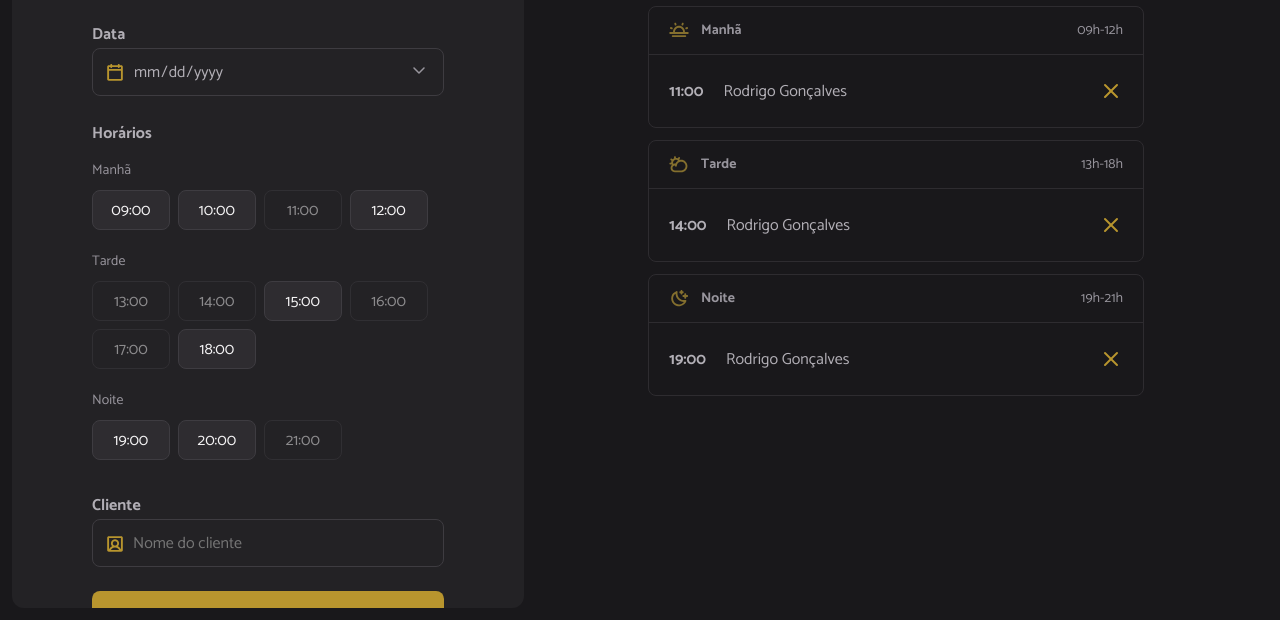
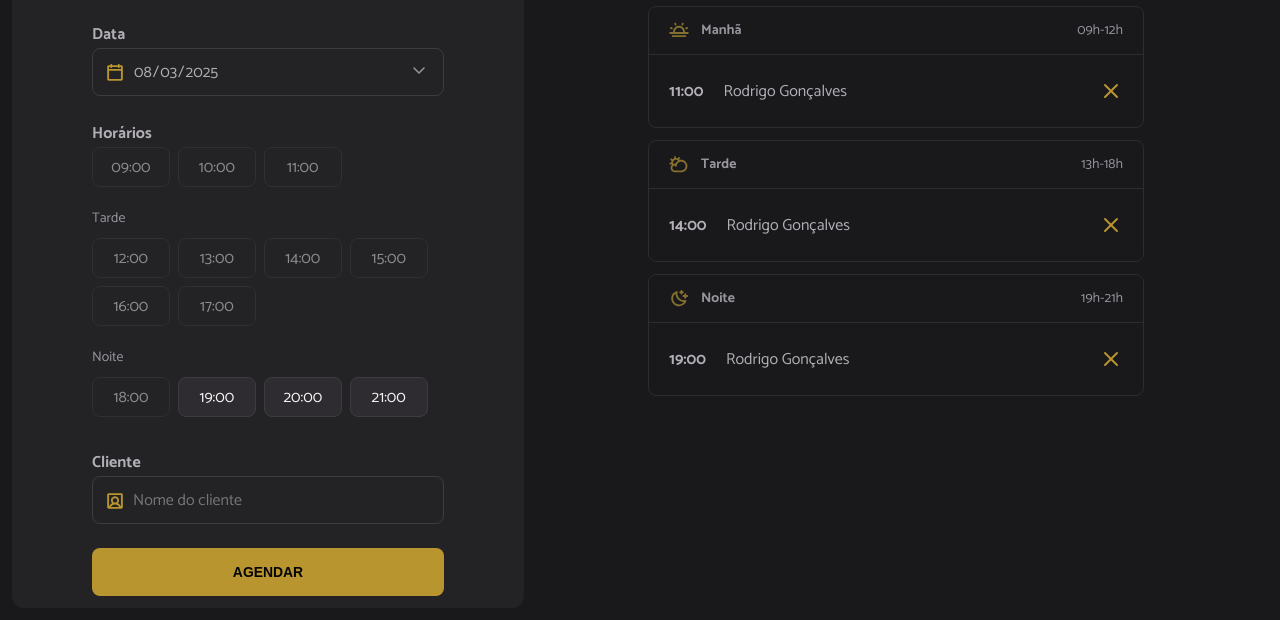
Before and after one commit to gpradotech/RKT.FFS-10.HairDay, a website built with webpack: page index.html in a window 1280 px wide. Shown: the part 180-800 px from the top of the page. Built offline with nearby package versions, Linux system fonts and the light colour scheme.

Commit message:
Manipulando o form

```diff
--- a/index.html
+++ b/index.html
@@ -36,68 +36,28 @@
 
         <span class="label">Horários</span>
         <ul id="hours" class="hours" aria-label="Horários disponíveis de manhã">
-          <!-- Exemplo: Manhã -->
+          <!-- Exemplo: Manhã
           <li data-period="morning" class="hour-period">Manhã</li>
           <li data-period="morning" value="09:00" class="hour hour-available">
             09:00
-          </li>
-          <li data-period="morning" value="10:00" class="hour hour-available">
-            10:00
-          </li>
-          <li data-period="morning" value="11:00" class="hour hour-unavailable">
-            11:00
-          </li>
-          <li data-period="morning" value="12:00" class="hour hour-available">
-            12:00
-          </li>
-          <!-- Exemplo: Tarde  -->
-          <li data-period="morning" class="hour-period">Tarde</li>
+          </li> -->
+
+          <!-- Exemplo: Tarde
+          <li data-period="afternoon" class="hour-period">Tarde</li>
           <li
             data-period="afternoon"
             value="13:00"
             class="hour hour-unavailable"
           >
             13:00
-          </li>
-          <li
-            data-period="afternoon"
-            value="14:00"
-            class="hour hour-unavailable"
-          >
-            14:00
-          </li>
-          <li data-period="afternoon" value="15:00" class="hour hour-available">
-            15:00
-          </li>
-          <li
-            data-period="afternoon"
-            value="16:00"
-            class="hour hour-unavailable"
-          >
-            16:00
-          </li>
-          <li
-            data-period="afternoon"
-            value="17:00"
-            class="hour hour-unavailable"
-          >
-            17:00
-          </li>
-          <li data-period="afternoon" value="18:00" class="hour hour-available">
-            18:00
-          </li>
-          <!-- Exemplo: Noite -->
-          <li data-period="morning" class="hour-period">Noite</li>
+          </li> -->
+
+          <!-- Exemplo: Noite
+          <li data-period="night" class="hour-period">Noite</li>
 
           <li data-period="night" value="19:00" class="hour hour-available">
             19:00
-          </li>
-          <li data-period="night" value="20:00" class="hour hour-available">
-            20:00
-          </li>
-          <li data-period="night" value="21:00" class="hour hour-unavailable">
-            21:00
-          </li>
+          </li> -->
         </ul>
 
         <label for="client" class="label">Cliente</label>
--- /dev/null
+++ b/src/modules/form/date-change.js
@@ -0,0 +1,7 @@
+import { schedulesDay } from "../schedules/load.js"
+
+// Seleciona o input de data
+const selectedDate = document.getElementById("date");
+
+// Recarrega a lista de horários quando o input de data mudar.
+selectedDate.onchange = () => schedulesDay()
--- /dev/null
+++ b/src/modules/form/hours-click.js
@@ -0,0 +1,17 @@
+export function hoursClick() {
+  const hours = document.querySelectorAll(".hour-available");
+
+  hours.forEach(available => {
+    available.addEventListener("click", (selected) => {
+
+      // Remove a classe hour-selected de todas as li não selecionadas
+      hours.forEach((hour) => {
+        hour.classList.remove('hour-selected')
+      });
+
+      // Adiciona a classe na li clicada
+      selected.target.classList.add('hour-selected');
+    });
+  });
+
+}
--- /dev/null
+++ b/src/modules/form/hours-load.js
@@ -0,0 +1,54 @@
+import dayjs from "dayjs"
+import { openingHours } from "../../utils/opening-hours.js"
+import { hoursClick } from "./hours-click.js"
+
+const hours = document.getElementById("hours");
+
+export function hoursLoad({ date }) {
+  // Limpa a lista de horários
+  hours.innerHTML = "";
+
+  const opening = openingHours.map((hour) => {
+    // Recupera somente a hora
+    const [scheduleHour] = hour.split(":")
+
+    // Adiciona a hora na data e verifica se está no passado
+    const isHourPast = dayjs(date).add(scheduleHour, "hour").isAfter(dayjs())
+
+    return{
+      hour,
+      available: isHourPast,
+    };
+  });
+
+  // Renderiza os horários
+  opening.forEach(({ hour, available }) => {
+    const li = document.createElement("li");
+
+    li.classList.add('hour')
+    li.classList.add(available ? 'hour-available' : 'hour-unavailable');
+
+    li.textContent = hour;
+
+    if(hour === "9:00") {
+      hoursHeaderAdd("Manhã")
+    } else if (hour === "12:00") {
+      hoursHeaderAdd("Tarde")
+    } else if (hour === "18:00") {
+      hoursHeaderAdd("Noite")
+    }
+
+    hours.append(li)
+  });
+
+  // Adiciona o evento de click nos horários disponíveis
+  hoursClick()
+}
+
+function hoursHeaderAdd(title) {
+  const header = document.createElement('li')
+  header.classList.add('hour-period')
+  header.textContent = title
+
+  hours.append(header)
+}
--- /dev/null
+++ b/src/modules/form/submit.js
@@ -0,0 +1,48 @@
+import dayjs from "dayjs"
+
+const form = document.querySelector('form');
+const clientName = document.querySelector('#client');
+const selectedDate = document.querySelector('#date');
+
+// Data atual para formatar o input
+const inputToday = dayjs(new Date()).format('YYYY-MM-DD')
+
+// Carrega a data atual
+selectedDate.value = inputToday
+
+// Define a data mínima como sendo a data atual
+selectedDate.min = inputToday
+
+form.onsubmit = function(event) {
+  // Previne o comportamento padrão do formulário
+  event.preventDefault();
+
+  try {
+    // Recuperando o nome do cliente
+    const name = clientName.value.trim();
+
+    if (!name) {
+      return alert('Por favor, insira o nome do cliente.');
+    }
+
+    // Recupera o horário selecionado
+    const hourSelected = document.querySelector('.hour-selected');
+
+    if(!hourSelected) {
+      return alert("Selecione um horário.")
+    }
+
+    // Recupera somente a hora
+    const  [hour] = hourSelected.innerText.split(":")
+
+    // Insere a hora na data
+    const when = dayjs(selectedDate.value).add(hour, "hour")
+
+    // Gera um ID
+    const id = new Date().getTime()
+
+  } catch (error) {
+    alert('Não foi possível realizar o agendamento.')
+    console.log(error)
+  }
+}
--- /dev/null
+++ b/src/modules/page-load.js
@@ -0,0 +1,5 @@
+import { schedulesDay } from './schedules/load.js'
+
+document.addEventListener('DOMContentLoaded', function() {
+  schedulesDay()
+})
--- /dev/null
+++ b/src/modules/schedules/load.js
@@ -0,0 +1,11 @@
+import { hoursLoad } from "../form/hours-load.js"
+
+// Seleciona o input de data
+const selectedDate = document.getElementById("date");
+export function schedulesDay() {
+  // Obtém a data do input
+  const date = selectedDate.value;
+
+  // Renderiza as horas disponíveis na interface
+  hoursLoad({ date })
+}
--- /dev/null
+++ b/src/utils/opening-hours.js
@@ -0,0 +1,15 @@
+export const openingHours = [
+  "09:00",
+  "10:00",
+  "11:00",
+  "12:00",
+  "13:00",
+  "14:00",
+  "15:00",
+  "16:00",
+  "17:00",
+  "18:00",
+  "19:00",
+  "20:00",
+  "21:00",
+]
```
Also changed, not shown: src/main.js (+6 -2 lines), dist/index.html, dist/main.js, package.json (line endings or trailing spaces).
